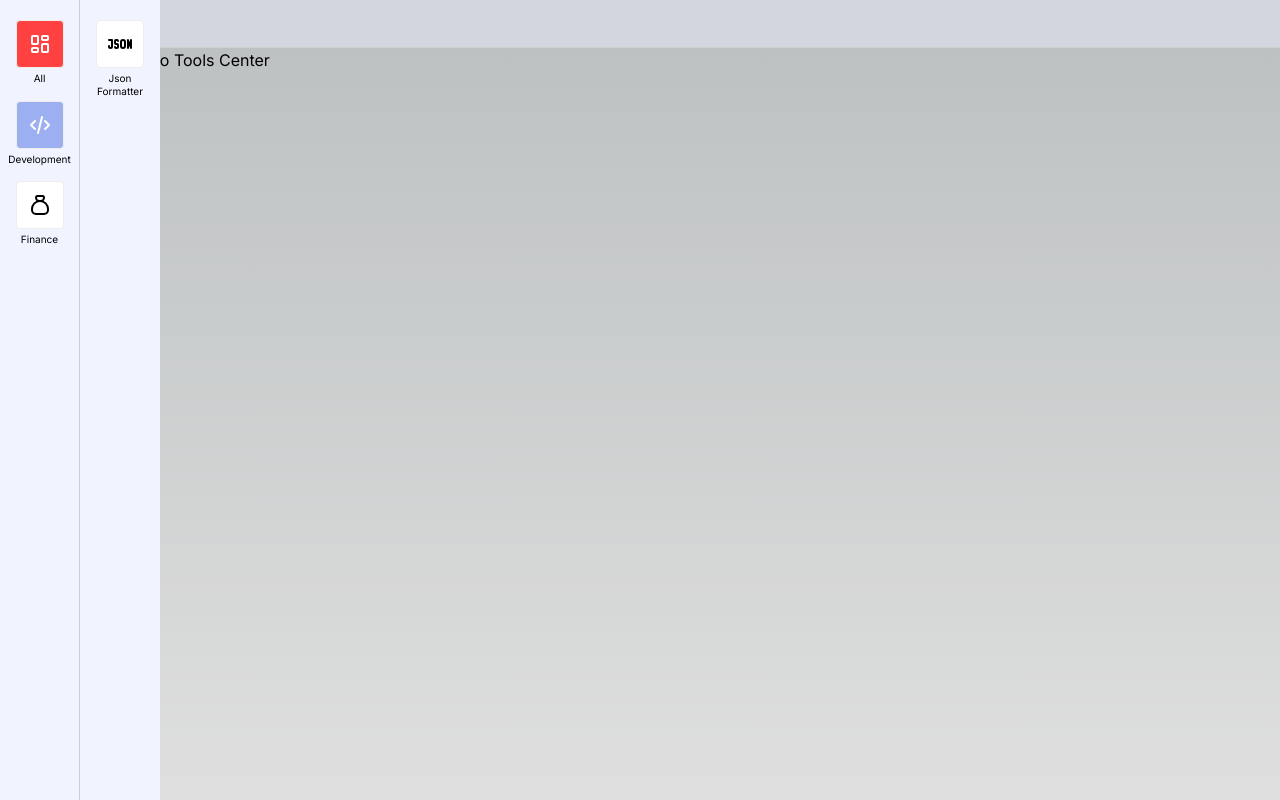
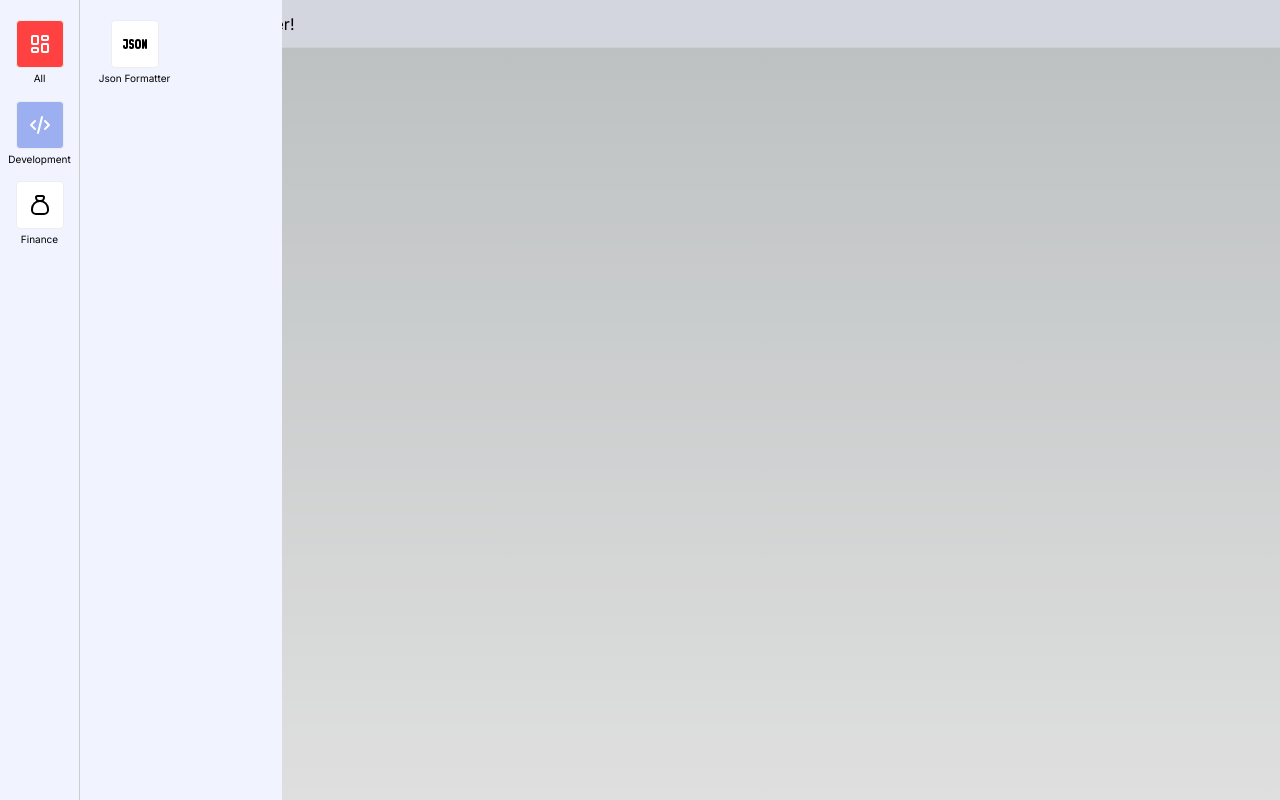
Before and after one commit to lonixchu-hk/MyDailyTools, a Next.js app: page / in a window 1280 px wide. Both pictures are taken after a click on the link "Development". Built offline with nearby package versions, Linux system fonts and the light colour scheme.

Commit message:
Update Submenu UI and tools icon display

```diff
--- a/src/nav/NavItem.tsx
+++ b/src/nav/NavItem.tsx
@@ -16,7 +16,7 @@ interface Props {
 
 export const NavItem = (props: Props) => {
   return (
-    <div className="w-full">
+    <div className="w-full h-fit">
       <Link
         className={`mb-4 px-2 flex flex-col justify-center items-center ${
           props.type == "current" ? "disabled" : ""
--- a/src/nav/SideNavContainer.tsx
+++ b/src/nav/SideNavContainer.tsx
@@ -62,7 +62,7 @@ export const SideNavContainer = (props: Props) => {
             type="all"
             title="All"
             icon={<IconLayoutDashboard />}
-            href="/tools/all"
+            href="/"
           />
           {toolsData.map((item, index) => (
             <NavItem
@@ -94,9 +94,10 @@ export const SideNavContainer = (props: Props) => {
       >
         {/* Sub Menu */}
         <div
-          className=" h-screen w-20 bg-[#f1f4ff] z-20 p-2 py-5 flex flex-col items-center"
+          className=" h-screen w-60 bg-[#f1f4ff] z-20 p-2 py-5"
           onMouseEnter={() => enterMenuItem(hoverMenu)}
         >
+          <div className="w-full grid grid-cols-2">
             {toolsData.map((item, index) =>
               hoverMenu == item.name
                 ? item.tools.map((subItem, index) => (
@@ -119,6 +120,7 @@ export const SideNavContainer = (props: Props) => {
                 : null
             )}
           </div>
+        </div>
         {/* buffer */}
         <div className="h-screen w-20" />
         {/* overlay */}
--- a/src/nav/TitleBar.tsx
+++ b/src/nav/TitleBar.tsx
@@ -11,7 +11,7 @@ export const TitleBar = (props: Props) => {
     <div className="h-12 w-full bg-[#f1f4ff] border-b border-[#ededed] flex items-center justify-start px-5">
       {props.currentItem
         ? `${props.currentGroup} > ${props.currentItem.name}`
-        : null}
+        : "Welcome to Tools Center!"}
     </div>
   );
 };
--- a/src/pages/index.tsx
+++ b/src/pages/index.tsx
@@ -3,8 +3,7 @@ import { Inter } from "next/font/google";
 import { SideNavContainer } from "@/nav/SideNavContainer";
 import { MainContent } from "./main";
 
-const inter = Inter({ subsets: ["latin"] });
-
 export default function Home() {
-  return <div>Welcome to Tools Center</div>;
+  // Make this index page the dashboard for the tools center
+  return <div></div>;
 }
```
Lines whose indentation alone changed are shown as unchanged.
